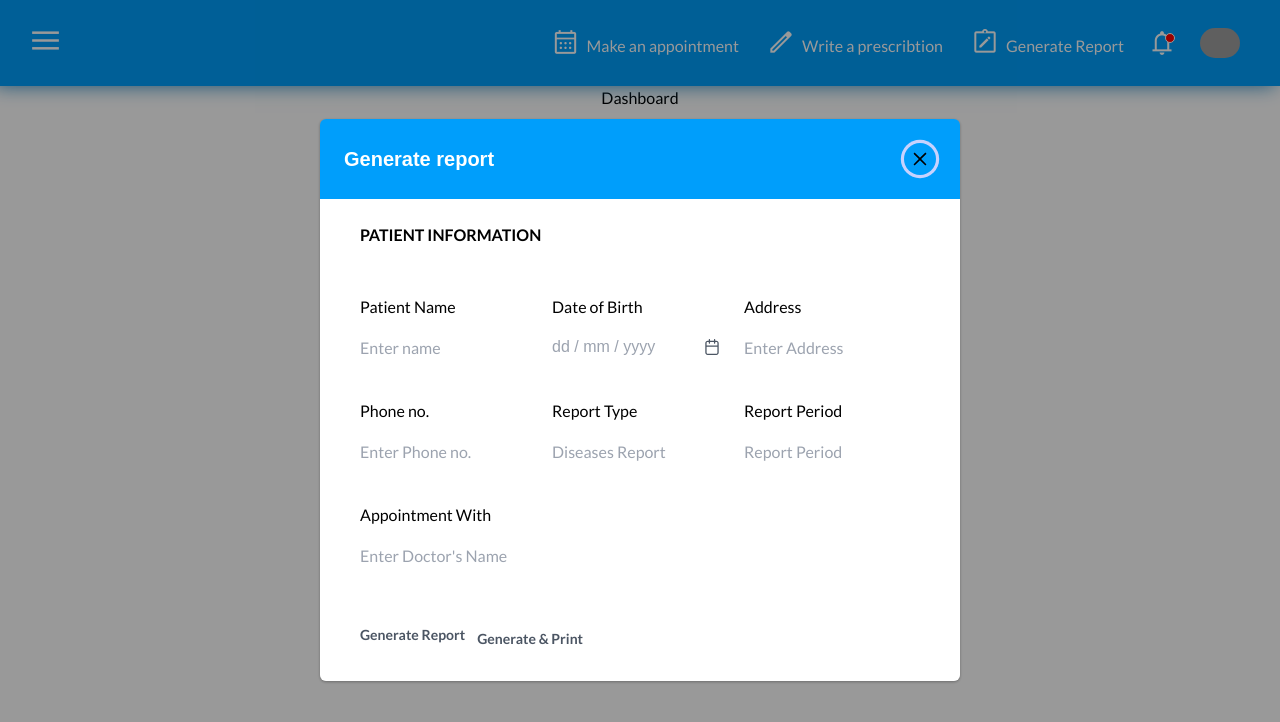
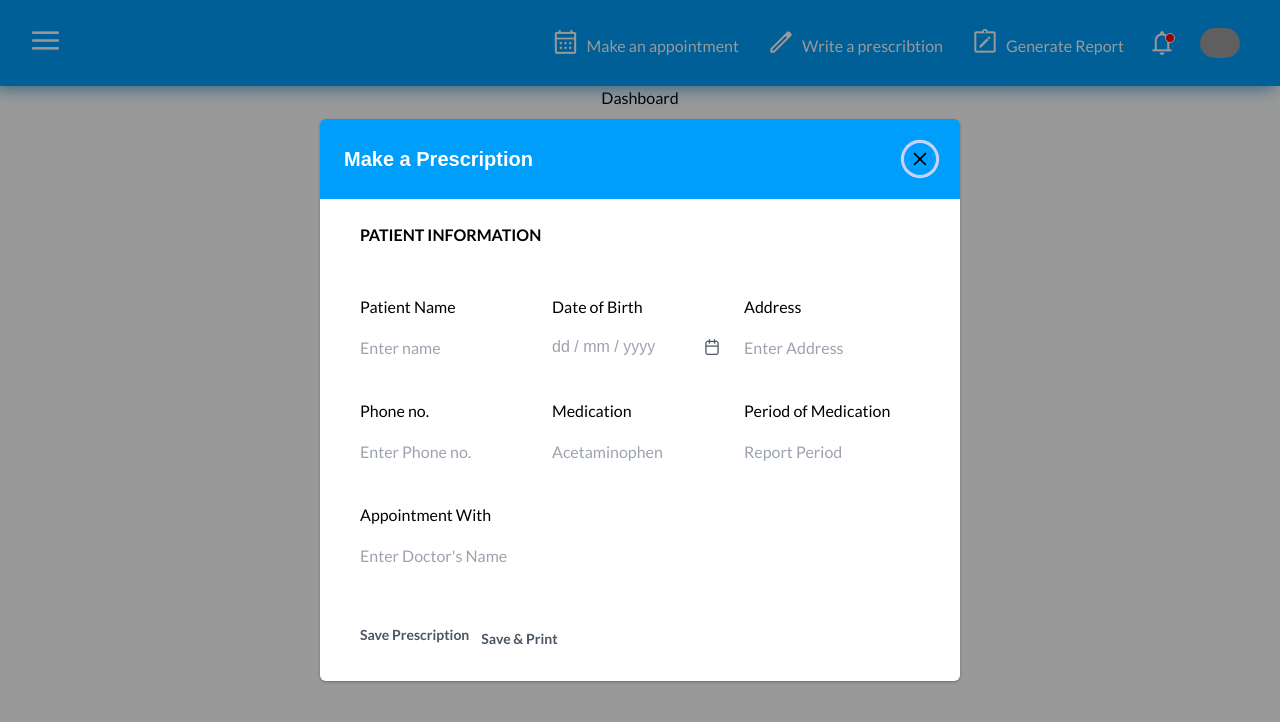
Before and after one commit to T3d4/medboard, a Vue app: page / in a window 1280 px wide. Shown: the top 722 px of the page. Built offline with nearby package versions, Linux system fonts and the light colour scheme; grey boxes are pictures that could not be loaded; a web font is replaced by a local one.

Commit message:
minor updates

```diff
--- a/src/components/GenereateReport.vue
+++ b/src/components/GenereateReport.vue
@@ -80,7 +80,7 @@
 import { useField, useForm } from 'vee-validate'
 import { ref } from 'vue'
 
-const visible = ref(true)
+const visible = ref(false)
 const { handleSubmit, resetForm } = useForm()
 const { value, errorMessage } = useField('date', validateField)
 
--- a/src/views/ContentView.vue
+++ b/src/views/ContentView.vue
@@ -1,10 +1,12 @@
 <template>
   <div class="text-center">Dashboard</div>
   <GenereateReport />
+  <PrescriptionModal/>
 </template>
 
 <script setup>
 import GenereateReport from '../components/GenereateReport.vue'
+import PrescriptionModal from '../components/PrescriptionModal.vue';
 </script>
 
 <style lang="scss" scoped></style>
```
